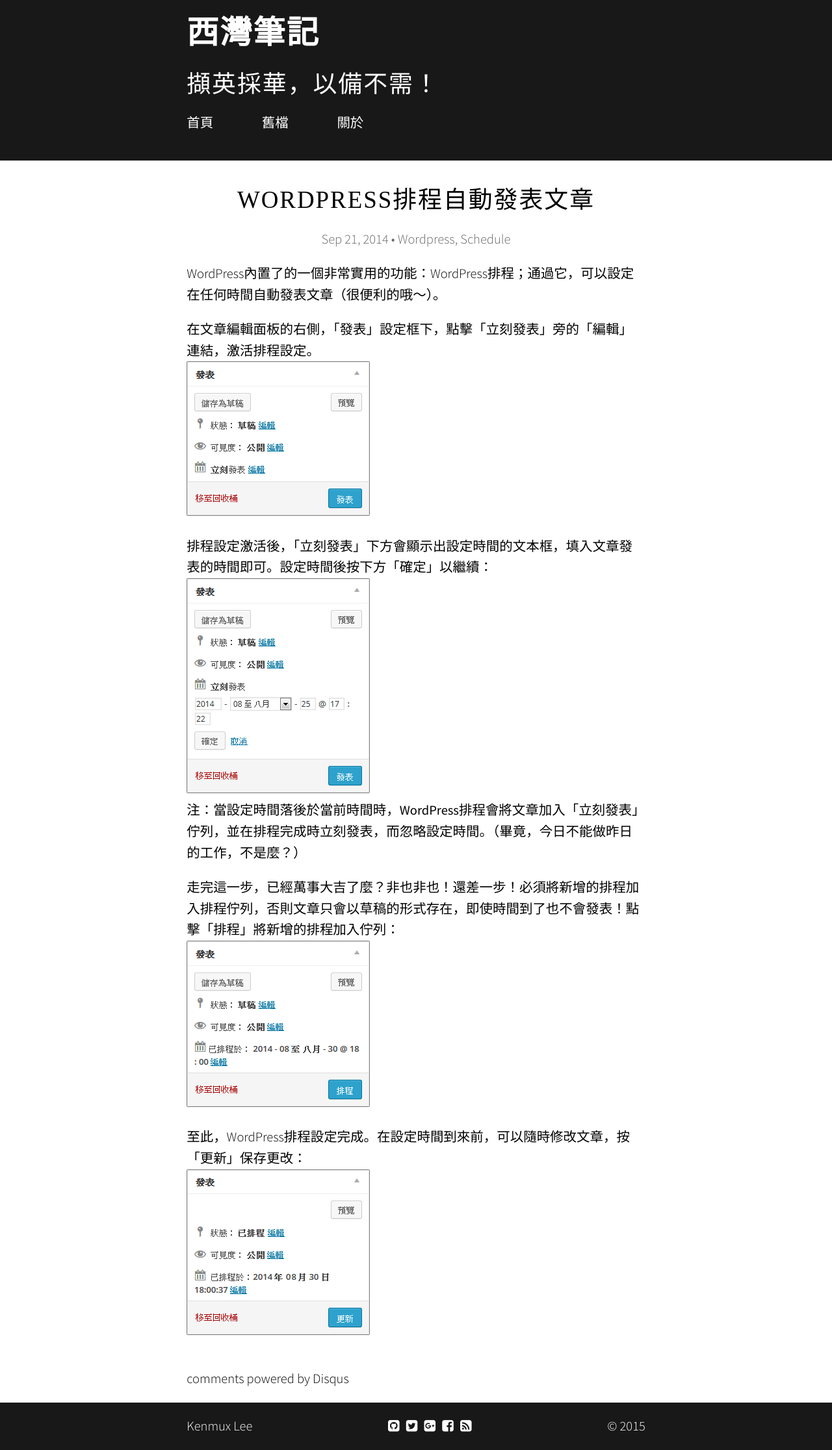
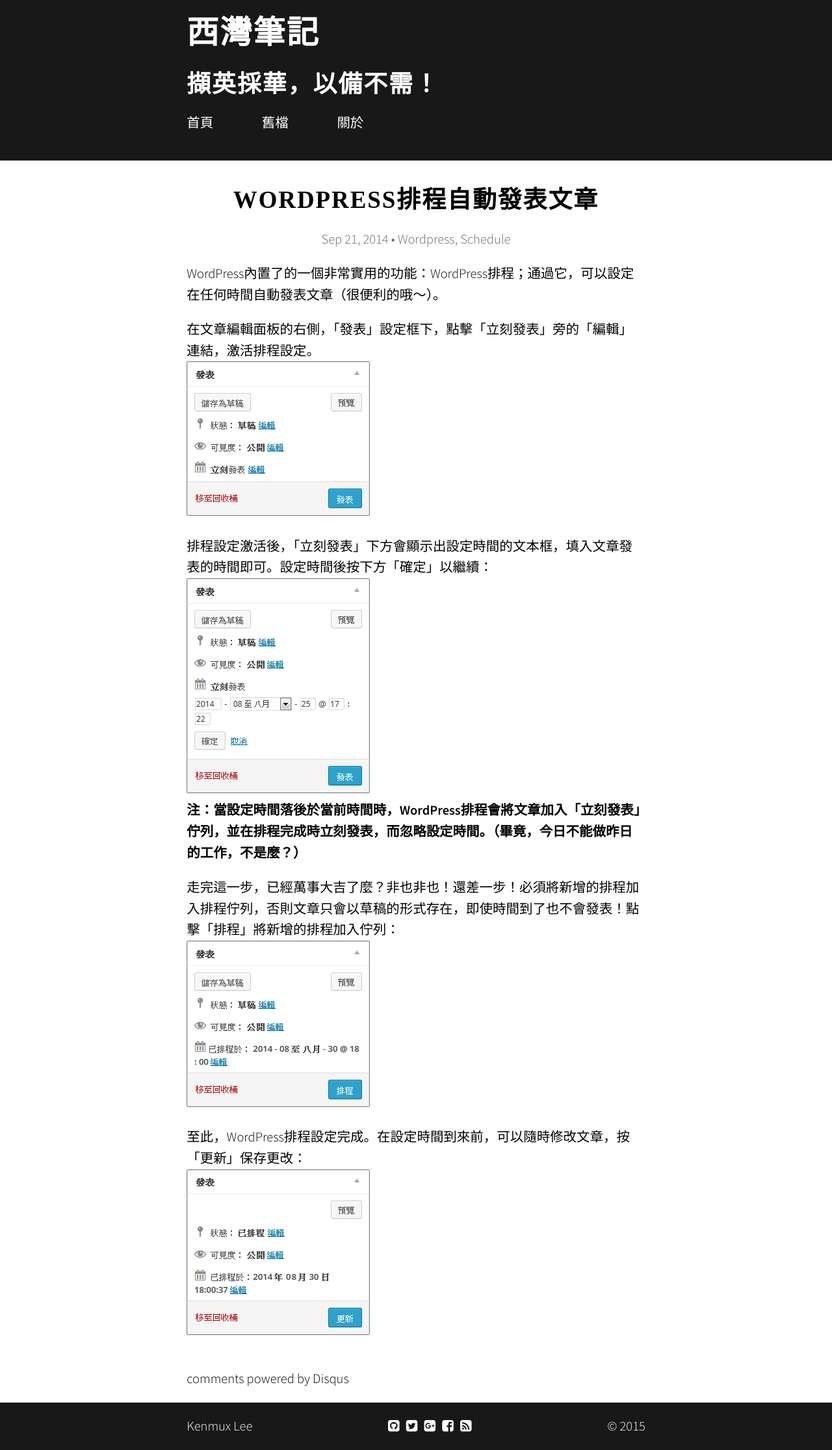
Before and after one commit to kenmux/kenmux.github.io, a Jekyll site: the page built from _posts/2014/09/21/wordpress-schedule-auto-post/2014-09-21-wordpress-schedule-auto-post.md, in a window 1280 px wide. Shown: the whole page at 65% size. Built offline with Jekyll 4.4.1, drawn with Linux system fonts in a browser that asks for light colours; nearby versions of some CDN libraries; some web fonts are replaced; comment, search, counter and statistics services are not loaded.

Commit message:
Increase font-weight in bold and head line

```diff
--- a/_sass/basic.sass
+++ b/_sass/basic.sass
@@ -13,7 +13,7 @@
 
 h1, h2, h3, h4, h5, h6
     //font-family: "FontAwesome", "Gentium Basic", serif
-    font-weight: 300
+    font-weight: 600
     line-height: 1em
     a
         font-size: 1.2em
@@ -28,7 +28,7 @@
         color: #46e
 
 strong, b, th
-    font-weight: 400
+    font-weight: 600
 
 iframe, img, embed, object, video
     max-width: 100%
```
